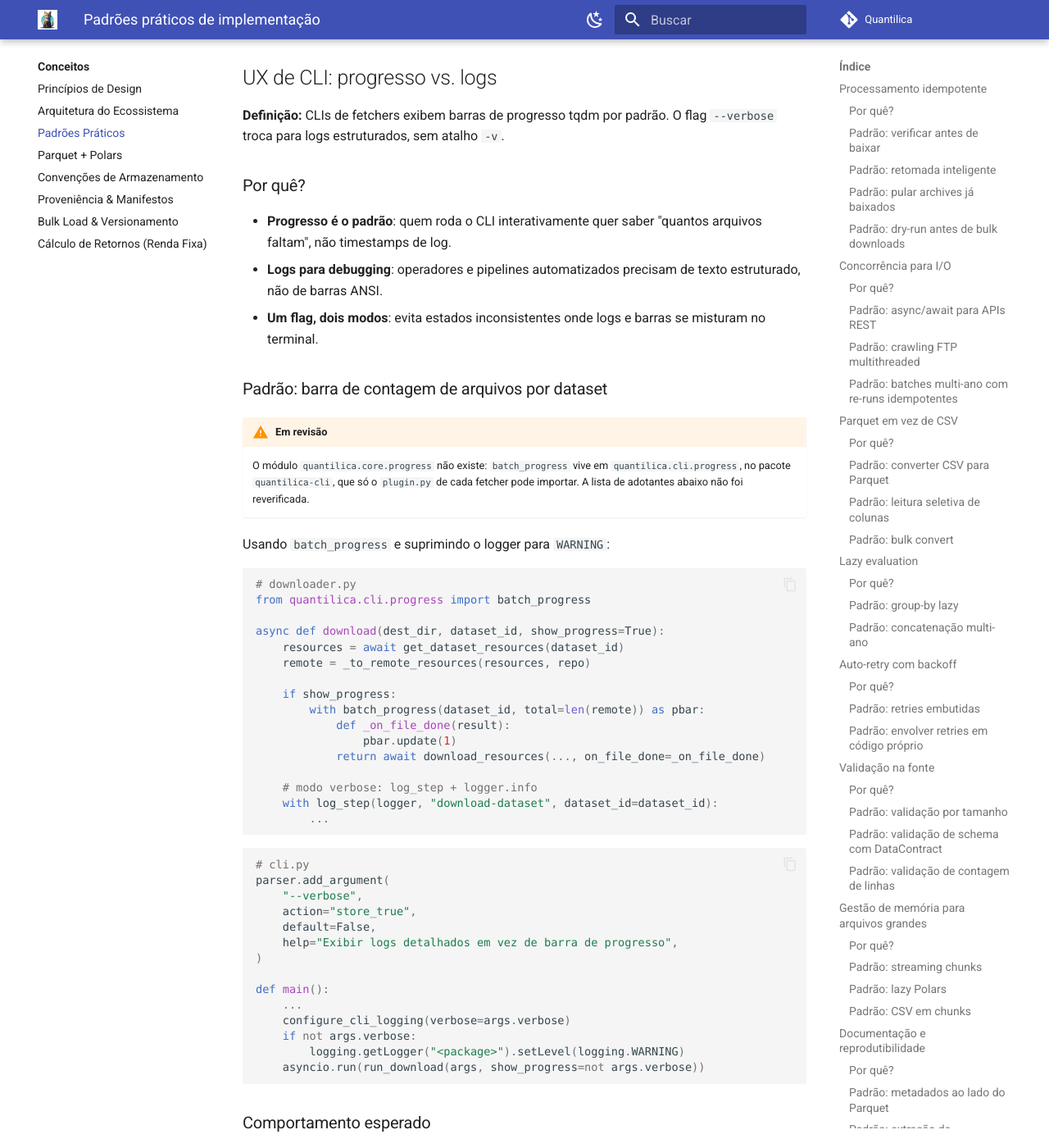
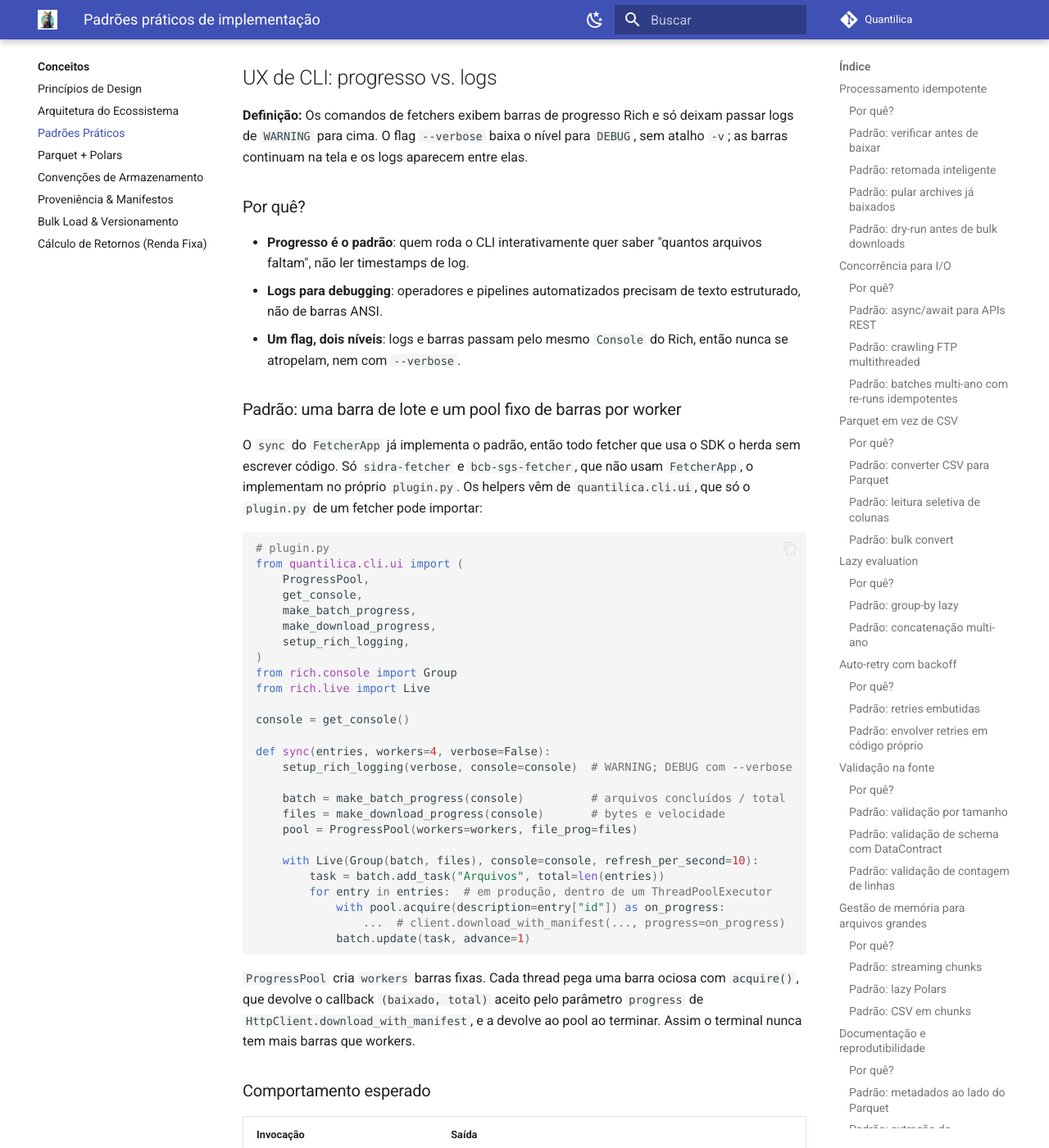
Before and after one commit to Quantilica/docs, an MkDocs documentation site: the page built from docs/concepts/padroes.md, in a window 1280 px wide and 1400 px high, scrolled down 11544 px. Shown: the whole window at 82% size. Built offline with MkDocs 1.6.1 and Material for MkDocs 9.7.7, drawn with Linux system fonts in a browser that asks for light colours; some web fonts are replaced; comment, search, counter and statistics services are not loaded; some of the changed text lies outside the part shown.

Commit message:
docs(concepts,saude,ibge): padrão de progresso Rich real e comandos corrigidos
- padroes.md: seção 'UX de CLI' descreve o que o código faz (helpers de
  quantilica.cli.ui, FetcherApp.sync herda o padrão; só sidra e bcb-sgs
  implementam no plugin.py); remove a referência ao módulo que não importava
  e o aviso 'Em revisão'.
- datasus-fetcher.md: sistema (sim, sinasc) não é dataset; use --system.
- sidra-fetcher.md: periods lista id, rótulo, frequência e modificação.

Co-Authored-By: Claude Sonnet 5.5 <noreply@anthropic.com>
Claude-Session: https://claude.ai/code/session_01HPgBbz4mT9Ey4M2zZNfe7M

````diff
--- a/docs/concepts/padroes.md
+++ b/docs/concepts/padroes.md
@@ -515,84 +515,66 @@ logger.info("Salvo em output.parquet")
 
 ## UX de CLI: progresso vs. logs {#cli-ux}
 
-**Definição:** CLIs de fetchers exibem barras de progresso tqdm por padrão. O flag `--verbose` troca para logs estruturados, sem atalho `-v`.
+**Definição:** Os comandos de fetchers exibem barras de progresso Rich e só deixam passar logs de `WARNING` para cima. O flag `--verbose` baixa o nível para `DEBUG`, sem atalho `-v`; as barras continuam na tela e os logs aparecem entre elas.
 
 ### Por quê?
 
-- **Progresso é o padrão**: quem roda o CLI interativamente quer saber "quantos arquivos faltam", não timestamps de log.
+- **Progresso é o padrão**: quem roda o CLI interativamente quer saber "quantos arquivos faltam", não ler timestamps de log.
 - **Logs para debugging**: operadores e pipelines automatizados precisam de texto estruturado, não de barras ANSI.
-- **Um flag, dois modos**: evita estados inconsistentes onde logs e barras se misturam no terminal.
+- **Um flag, dois níveis**: logs e barras passam pelo mesmo `Console` do Rich, então nunca se atropelam, nem com `--verbose`.
 
-### Padrão: barra de contagem de arquivos por dataset
+### Padrão: uma barra de lote e um pool fixo de barras por worker
 
-!!! warning "Em revisão"
-    O módulo `quantilica.core.progress` não existe: `batch_progress` vive em `quantilica.cli.progress`, no pacote `quantilica-cli`, que só o `plugin.py` de cada fetcher pode importar. A lista de adotantes abaixo não foi reverificada.
-
-Usando `batch_progress` e suprimindo o logger para `WARNING`:
+O `sync` do `FetcherApp` já implementa o padrão, então todo fetcher que usa o SDK o herda sem escrever código. Só `sidra-fetcher` e `bcb-sgs-fetcher`, que não usam `FetcherApp`, o implementam no próprio `plugin.py`. Os helpers vêm de `quantilica.cli.ui`, que só o `plugin.py` de um fetcher pode importar:
 
 ```python
-# downloader.py
-from quantilica.cli.progress import batch_progress
+# plugin.py
+from quantilica.cli.ui import (
+    ProgressPool,
+    get_console,
+    make_batch_progress,
+    make_download_progress,
+    setup_rich_logging,
+)
+from rich.console import Group
+from rich.live import Live
 
-async def download(dest_dir, dataset_id, show_progress=True):
-    resources = await get_dataset_resources(dataset_id)
-    remote = _to_remote_resources(resources, repo)
+console = get_console()
 
-    if show_progress:
-        with batch_progress(dataset_id, total=len(remote)) as pbar:
-            def _on_file_done(result):
-                pbar.update(1)
-            return await download_resources(..., on_file_done=_on_file_done)
+def sync(entries, workers=4, verbose=False):
+    setup_rich_logging(verbose, console=console)  # WARNING; DEBUG com --verbose
 
-    # modo verbose: log_step + logger.info
-    with log_step(logger, "download-dataset", dataset_id=dataset_id):
-        ...
+    batch = make_batch_progress(console)          # arquivos concluídos / total
+    files = make_download_progress(console)       # bytes e velocidade
+    pool = ProgressPool(workers=workers, file_prog=files)
+
+    with Live(Group(batch, files), console=console, refresh_per_second=10):
+        task = batch.add_task("Arquivos", total=len(entries))
+        for entry in entries:  # em produção, dentro de um ThreadPoolExecutor
+            with pool.acquire(description=entry["id"]) as on_progress:
+                ...  # client.download_with_manifest(..., progress=on_progress)
+            batch.update(task, advance=1)
 ```
 
-```python
-# cli.py
-parser.add_argument(
-    "--verbose",
-    action="store_true",
-    default=False,
-    help="Exibir logs detalhados em vez de barra de progresso",
-)
-
-def main():
-    ...
-    configure_cli_logging(verbose=args.verbose)
-    if not args.verbose:
-        logging.getLogger("<package>").setLevel(logging.WARNING)
-    asyncio.run(run_download(args, show_progress=not args.verbose))
-```
+`ProgressPool` cria `workers` barras fixas. Cada thread pega uma barra ociosa com `acquire()`, que devolve o callback `(baixado, total)` aceito pelo parâmetro `progress` de `HttpClient.download_with_manifest`, e a devolve ao pool ao terminar. Assim o terminal nunca tem mais barras que workers.
 
 ### Comportamento esperado
 
 | Invocação | Saída |
 |---|---|
-| `fetcher sync` | `prices \| 3/7 arquivo [00:10, ...]` |
-| `fetcher sync --verbose` | `2025-01-10T14:22:01 INFO ... sync-dataset start` |
+| `quantilica <fonte> sync` | barra de lote (`MofN`, tempo restante) e uma barra por worker; só `WARNING` e erros |
+| `quantilica <fonte> sync --verbose` | as mesmas barras, mais logs `DEBUG` formatados pelo `RichHandler` |
 
 ### Regras do padrão
 
 - **`--verbose` sem shorthand `-v`**: evita conflito com flags globais em wrappers.
-- **Modo padrão silencia INFO**: `logging.getLogger("<pacote>").setLevel(logging.WARNING)` — erros e warnings ainda aparecem.
-- **`batch_progress` de `quantilica.core.progress`**: não crie barras tqdm diretamente no CLI.
-- **`on_file_done` callback**: atualize a barra conforme cada arquivo termina (incluindo skips), não apenas no final.
+- **Sem `--verbose`, o nível é `WARNING`**: `setup_rich_logging(verbose=False)` cuida disso; erros e warnings ainda aparecem.
+- **Use os helpers de `quantilica.cli.ui`**: não crie barras `tqdm` nem instâncias próprias de `Progress`.
+- **Conte todo arquivo concluído**: atualize a barra de lote também para os que foram ignorados por já estarem atualizados, não só ao final.
 
 Este padrão descreve o *porquê* e a forma geral. As regras completas de implementação —
 estrutura de `cli.py`/`plugin.py`, logging, Rich, registro de entry points e checklist —
 estão na referência do contribuidor [Padronização de CLI para Fetchers](../normas/cli-fetchers.md).
-
-### Fetchers que adotam este padrão
-
-- `datasus-fetcher` — implementação de referência
-- `tesouro-direto-fetcher` — migrado neste padrão
-- `comex-fetcher` — migrado neste padrão
-- `inmet-fetcher` — migrado neste padrão
-- `rtn-fetcher` — migrado neste padrão
-- `pdet-fetcher` — migrado neste padrão
-- `sidra-fetcher` — migrado neste padrão
 
 ---
 
@@ -608,7 +590,7 @@ Quando construir pipelines com o ecossistema:
 - [ ] **Valide**: cheque qualidade imediatamente após buscar.
 - [ ] **Memória**: stream ou chunk para arquivos grandes.
 - [ ] **Documente**: registre transformações e metadados.
-- [ ] **CLI UX**: barra de progresso por padrão; `--verbose` para logs.
+- [ ] **CLI UX**: barras de progresso Rich sempre; `--verbose` sobe o log para `DEBUG`.
 
 ---
 
````
Also changed, not shown: docs/ibge/sidra-fetcher.md (+1 -1 lines), docs/saude/datasus-fetcher.md (+8 -0 lines).
